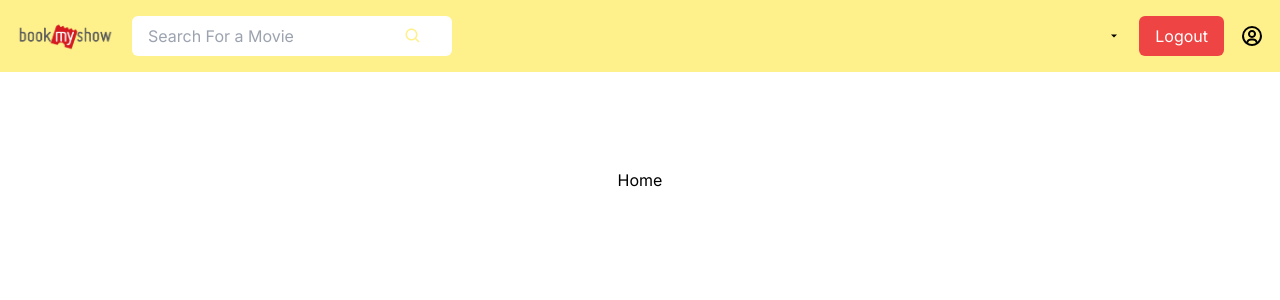
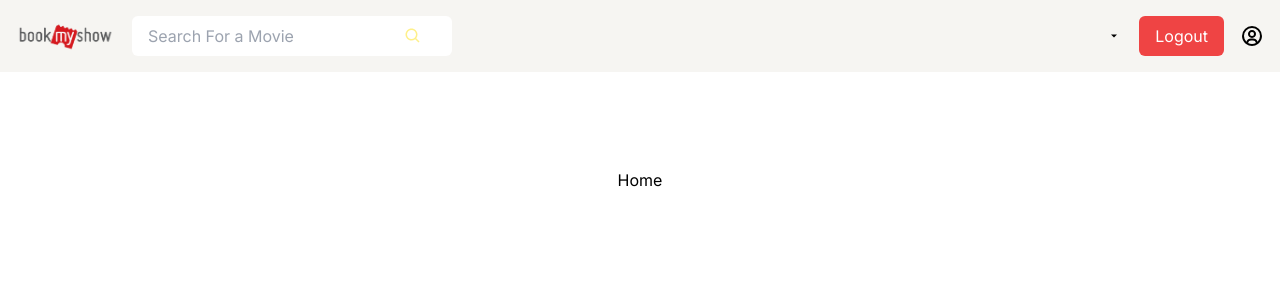
Before and after one commit to Sayak-Mallick/Movie_booking_frontend, a Next.js app: page / in a window 1280 px wide. Shown: the top 300 px of the page. Built offline with nearby package versions, Linux system fonts and the light colour scheme.

Commit message:
Fix: Remove unused CSS styles from Navbar component

```diff
--- a/src/app/components/Navbar.css
+++ /dev/null
@@ -1,65 +0,0 @@
-nav {
-    background-color: var(--col2);
-    color: white;
-    display: flex;
-    justify-content: space-between;
-    align-items: center;
-    padding: 10px 20px;
-  }
-
-
-  .left {
-    display: flex;
-    align-items: center;
-  }
-  nav img{
-    height: 30px;
-    margin-right: 10px;
-  }
-  .searchbox {
-    display: flex;
-    align-items: center;
-    background-color: white;
-    border-radius: 4px;
-    padding: 10px;
-    margin-left: 10px;
-    width: 500px;
-
-  }
-
-  .searchbtn {
-    margin-right: 5px;
-    font-size: 1.2rem;
-    color: var(--col2);
-  }
-
-  input[type="text"] {
-    border: none;
-    outline: none;
-    background: none;
-  }
-
-  .right {
-    display: flex;
-    align-items: center;
-    justify-content: flex-end;
-
-  }
-
-
-
-  .theme_icon1 {
-    font-size: 1.5rem;
-  }
-
-
-  .dropdown{
-    display: flex;
-    align-items: center;
-    margin: 0px 20px;
-    cursor: pointer;
-  }
-
-  .dropicon{
-    font-size: 20px;
-  }
--- a/src/app/components/Navbar.tsx
+++ b/src/app/components/Navbar.tsx
@@ -5,8 +5,9 @@ import Image from 'next/image';
 
 export const Navbar = () => {
   return (
-    <nav className="bg-yellow-200 text-black flex justify-between items-center p-4">
+    <nav className="bg-[#F6F5F2] text-black flex justify-between items-center p-4">
       <div className="flex items-center left">
+        <Link href="/">
         <Image
           src="/logo.png"
           alt="Logo"
@@ -14,6 +15,7 @@ export const Navbar = () => {
           height={100}
           className="h-8 mr-2"
         />
+        </Link>
         <div className="flex items-center bg-white rounded-md p-2 ml-2 w-80">
           <input type="text" placeholder="Search For a Movie" className="outline-none ml-2" />
           <BiSearch className="text-yellow-200 text-lg mx-auto" />
```
